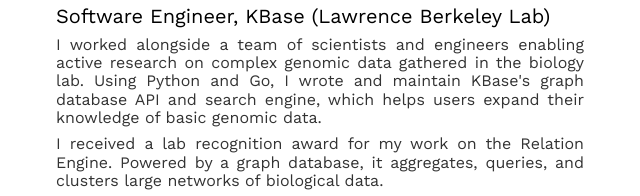
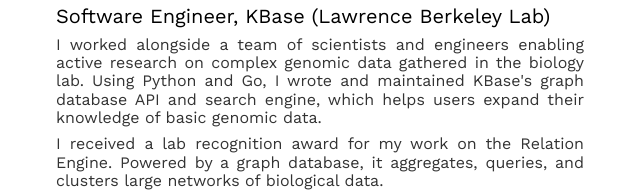
Before and after one commit to jayrbolton/jayrbolton-resume-cv, a website: page index.html in a window 1280 px wide. Shown: the part 339-535 px from the top of the page, 152-792 px from the left. Drawn offline with nearby package versions, Linux system fonts and the light colour scheme.

Commit message:
monkeypatch index.html

```diff
--- a/index.html
+++ b/index.html
@@ -97,7 +97,7 @@
               <span class="">Software Engineer, KBase (Lawrence Berkeley Lab)</span>
             </div>
             <p class="tj black-80 mv2">
-              I worked alongside a team of scientists and engineers enabling active research on complex genomic data gathered in the biology lab. Using Python and Go, I wrote and maintain KBase's graph database API and search engine, which helps users expand their knowledge of basic genomic data.
+              I worked alongside a team of scientists and engineers enabling active research on complex genomic data gathered in the biology lab. Using Python and Go, I wrote and maintained KBase's graph database API and search engine, which helps users expand their knowledge of basic genomic data.
             </p>
             <p class="tj black-80 mv2">
               I received a lab recognition award for my work on the Relation Engine. Powered by a graph database, it aggregates, queries, and clusters large networks of biological data.
```
